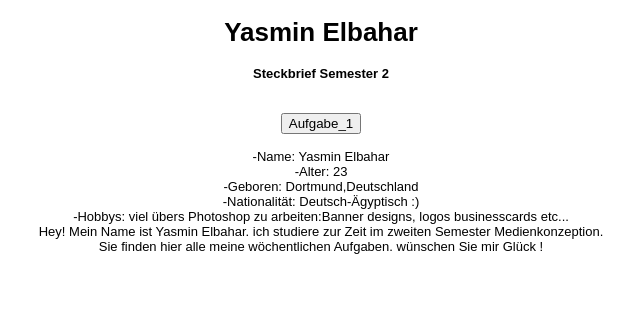
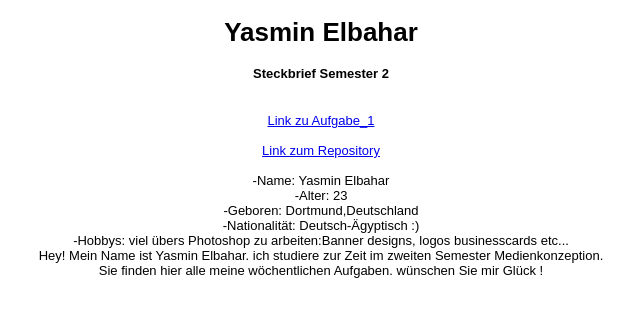
Before and after one commit to YasminElbahar/Eia2Aufgaben, a plain HTML site: page steckbrief/steckbrief.htm in a window 1280 px wide. Shown: the whole page, without its empty margins (319-959 px from the left). Drawn offline with Linux system fonts and the light colour scheme.

Commit message:
Update steckbrief.htm

```diff
--- a/steckbrief/steckbrief.htm
+++ b/steckbrief/steckbrief.htm
@@ -20,7 +20,10 @@ body {
 
 		<h4>Steckbrief Semester 2</h4> <br>
 
-		 <center> <a href="https://yasminelbahar.github.io/Eia2Aufgaben/Aufgabe_1/Aufgabe_1.pdf"><button type="button">Aufgabe_1</button></a></center>
+		 <center><a href="https://yasminelbahar.github.io/Eia2Aufgaben/Aufgabe_1/Aufgabe_1.pdf"_blank">Link zu Aufgabe_1</a></center>
+		<br>
+			  <center><a href="https://github.com/YasminElbahar/Eia2Aufgaben"_blank">Link zum Repository</a></center>
+
 <br>
 
 		-Name: Yasmin Elbahar <br>
```
